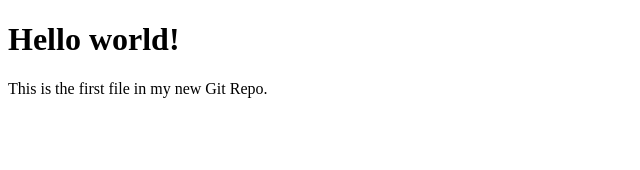
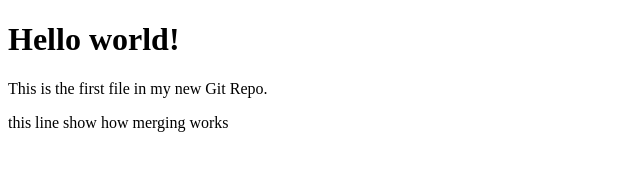
Before and after one commit to blaisetjoe/test, a plain HTML site: page index.html in a window 1280 px wide. Shown: the whole page, without its empty margins (0-640 px from the left). Drawn offline with Linux system fonts and the light colour scheme.

Commit message:
updated index.html with emergency fix

```diff
--- a/index.html
+++ b/index.html
@@ -7,6 +7,6 @@
 
 <h1>Hello world!</h1>
 <p>This is the first file in my new Git Repo.</p>
-
+<p> this line show how merging works</p>
 </body>
 </html>
```
